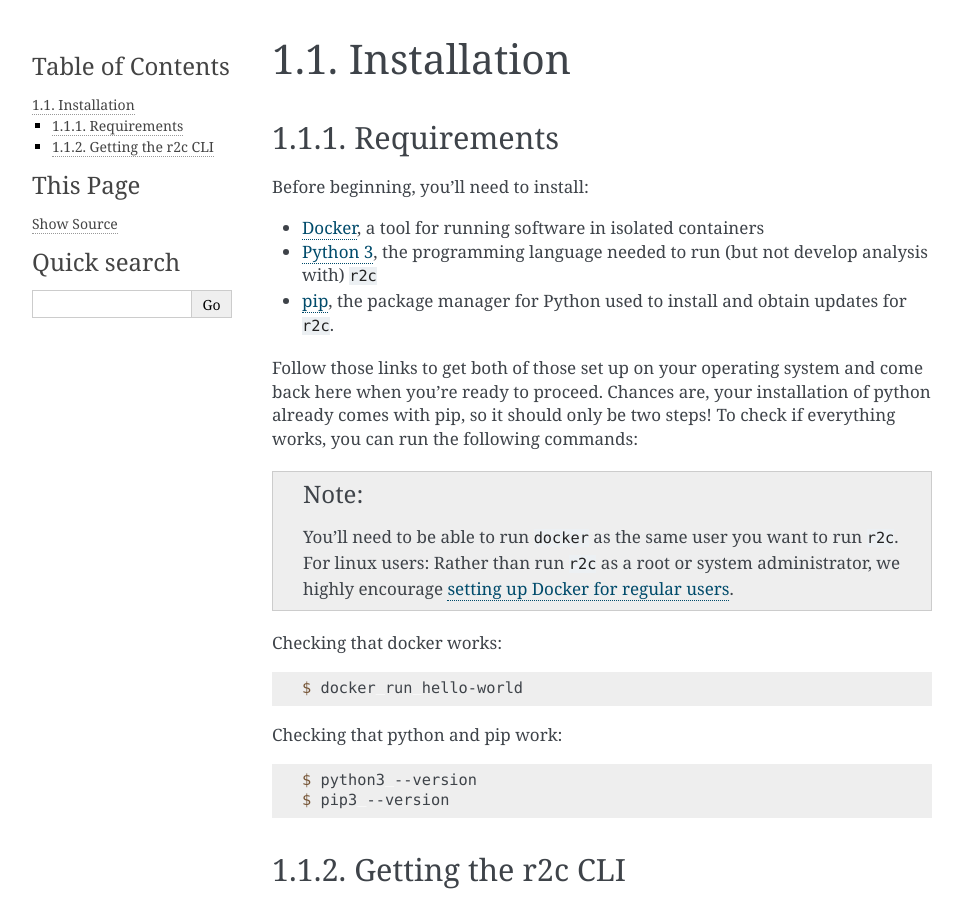
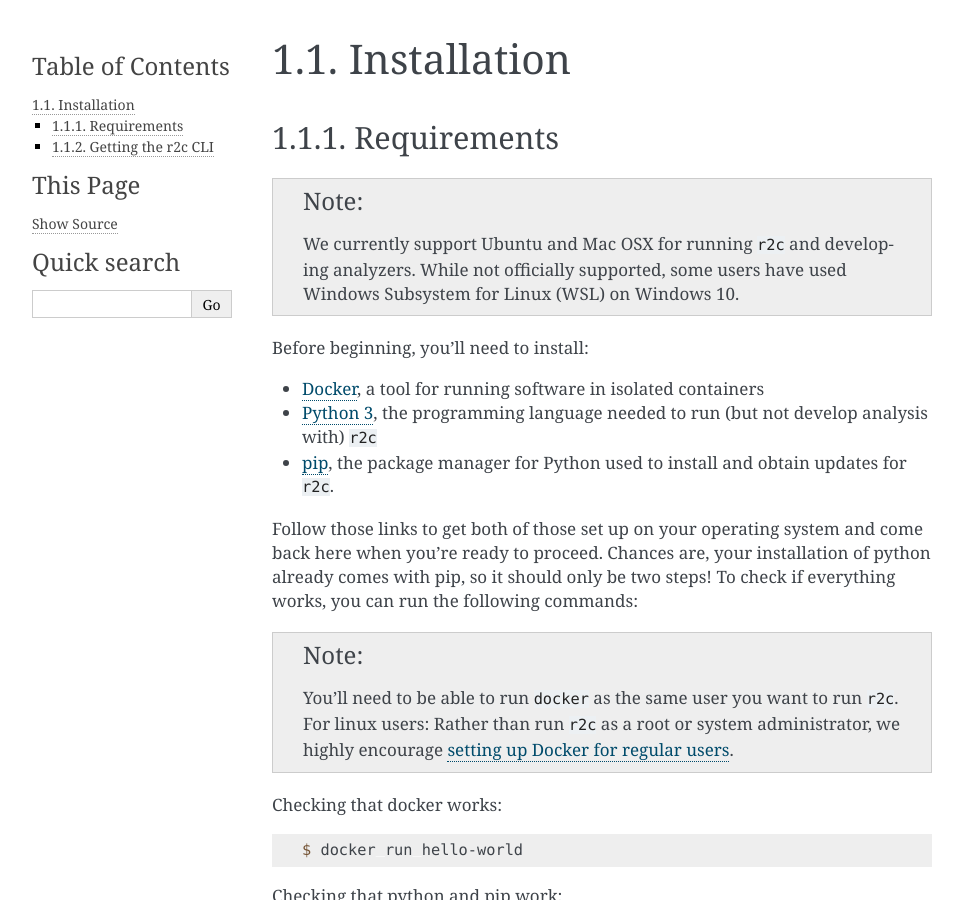
Before and after one commit to semgrep/docs, a Sphinx documentation site: the page built from docs/intro/installation.rst, in a window 1280 px wide and 900 px high. Shown: the whole window, without its empty margins (148-1111 px from the left). Built offline with Sphinx 7.4.7, drawn with Linux system fonts in a browser that asks for light colours.

Commit message:
Add supported operating systems note

```diff
--- a/docs/intro/installation.rst
+++ b/docs/intro/installation.rst
@@ -3,6 +3,8 @@ Installation
 
 Requirements
 ------------
+
+.. note:: We currently support Ubuntu and Mac OSX for running ``r2c`` and developing analyzers. While not officially supported, some users have used Windows Subsystem for Linux (WSL) on Windows 10.
 
 Before beginning, you'll need to install:
 
```
